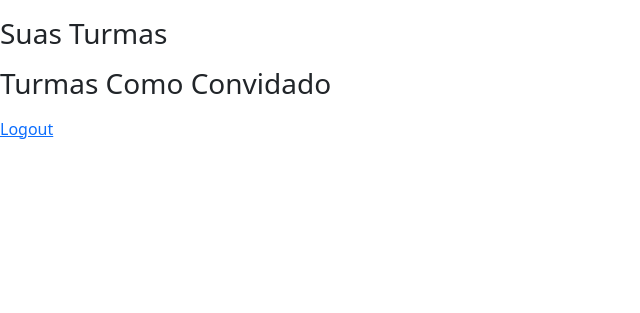
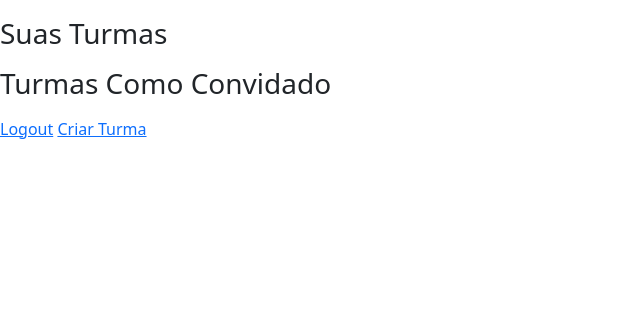
Before and after one commit to Fleivio/classio, a Flask app: template app/templates/index_logged.jinja in a window 1280 px wide. Shown: the part 69-382 px from the top of the page, without its empty margins (0-640 px from the left). Run offline with Flask 3, Linux system fonts and the light colour scheme; the template is opened without the code that fills it, so the values that code supplies are empty.

Commit message:
Create link for class creation.

```diff
--- a/app/templates/index_logged.jinja
+++ b/app/templates/index_logged.jinja
@@ -24,6 +24,9 @@
             <li><a href={{"/class?class_id=" + class.class_id}}>{{class.class_name}}</a></li>
         {%endfor%}
     </ul>
+
     <a href="/user/logout">Logout</a>
 
+    <a href="/class/create">Criar Turma</a>
+
 {% endblock %}
```
